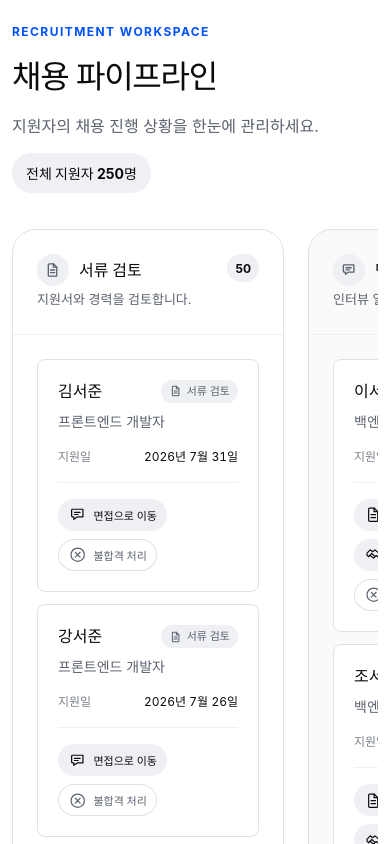
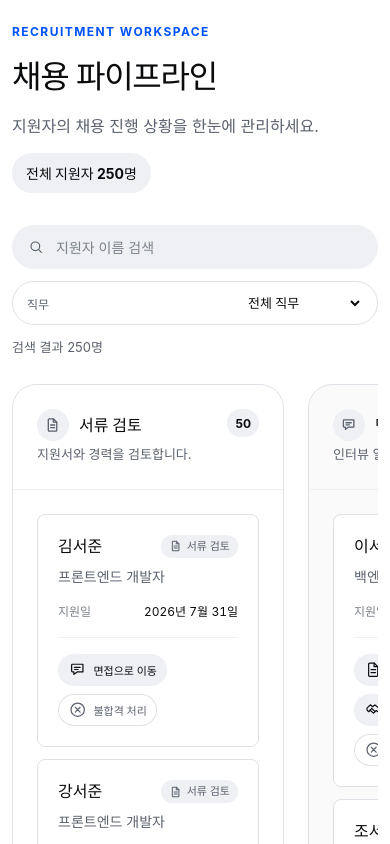
Before and after one commit to xo-yeon/recruitment-pipeline-board, a React (Vite) app: page / in a window 390 px wide. Shown: the top 844 px of the page. Built offline with nearby package versions, Linux system fonts and the light colour scheme.

Commit message:
feat(search-filter): 지원자 검색 및 직무 필터 구현
- 이름 검색과 직무 필터를 AND 조건으로 적용
- 200건 이상 데이터 처리를 위한 결과 메모이제이션
- 검색 결과 인원수와 필터 동작 테스트 추가

```diff
--- a/src/App.tsx
+++ b/src/App.tsx
@@ -1,9 +1,28 @@
+import { useMemo, useState } from 'react'
+
 import { PipelineBoard } from './components/board/PipelineBoard'
+import { ApplicantFilters } from './components/filters/ApplicantFilters'
 import { useApplicants } from './hooks/useApplicants'
 import styles from './App.module.css'
 
 export function App() {
   const { data: applicants = [] } = useApplicants()
+  const [searchTerm, setSearchTerm] = useState('')
+  const [selectedPosition, setSelectedPosition] = useState('')
+  const positions = useMemo(
+    () => [...new Set(applicants.map(({ position }) => position))].sort(),
+    [applicants],
+  )
+  const filteredApplicants = useMemo(() => {
+    const normalizedSearchTerm = searchTerm.trim().toLocaleLowerCase('ko-KR')
+
+    return applicants.filter(
+      ({ name, position }) =>
+        (!normalizedSearchTerm ||
+          name.toLocaleLowerCase('ko-KR').includes(normalizedSearchTerm)) &&
+        (!selectedPosition || position === selectedPosition),
+    )
+  }, [applicants, searchTerm, selectedPosition])
 
   return (
     <div className={styles.page}>
@@ -16,7 +35,15 @@ export function App() {
         <span className={styles.status}>전체 지원자 {applicants.length}명</span>
       </header>
       <main className={styles.main}>
-        <PipelineBoard applicants={applicants} />
+        <ApplicantFilters
+          searchTerm={searchTerm}
+          selectedPosition={selectedPosition}
+          positions={positions}
+          resultCount={filteredApplicants.length}
+          onSearchTermChange={setSearchTerm}
+          onPositionChange={setSelectedPosition}
+        />
+        <PipelineBoard applicants={filteredApplicants} />
       </main>
     </div>
   )
--- /dev/null
+++ b/src/components/filters/ApplicantFilters.module.css
@@ -0,0 +1,107 @@
+.filters {
+  display: flex;
+  align-items: center;
+  gap: 0.75rem;
+  margin-bottom: 1.5rem;
+}
+
+.searchField {
+  display: flex;
+  width: min(100%, 22rem);
+  min-height: 2.75rem;
+  align-items: center;
+  gap: 0.625rem;
+  padding: 0 1rem;
+  border-radius: 9999px;
+  background: #eef0f3;
+}
+
+.searchField:focus-within {
+  box-shadow: inset 0 0 0 2px #0052ff;
+}
+
+.searchField svg {
+  width: 1rem;
+  height: 1rem;
+  flex: none;
+  fill: none;
+  stroke: #5b616e;
+  stroke-width: 1.75;
+  stroke-linecap: round;
+}
+
+.searchField input {
+  width: 100%;
+  border: 0;
+  outline: 0;
+  background: transparent;
+  color: #0a0b0d;
+  font-size: 0.875rem;
+}
+
+.searchField input::placeholder {
+  color: #7c828a;
+}
+
+.selectField {
+  display: flex;
+  min-height: 2.75rem;
+  align-items: center;
+  gap: 0.5rem;
+  padding: 0 0.875rem;
+  border: 1px solid #dee1e6;
+  border-radius: 9999px;
+  background: #ffffff;
+  color: #5b616e;
+  font-size: 0.75rem;
+  font-weight: 600;
+}
+
+.selectField:focus-within {
+  border-color: #0052ff;
+  box-shadow: 0 0 0 1px #0052ff;
+}
+
+.selectField select {
+  border: 0;
+  outline: 0;
+  background: transparent;
+  color: #0a0b0d;
+  font-size: 0.8125rem;
+  font-weight: 600;
+}
+
+.result {
+  margin: 0 0 0 auto;
+  color: #5b616e;
+  font-size: 0.8125rem;
+}
+
+.srOnly {
+  position: absolute;
+  width: 1px;
+  height: 1px;
+  overflow: hidden;
+  clip: rect(0, 0, 0, 0);
+  white-space: nowrap;
+  clip-path: inset(50%);
+}
+
+@media (max-width: 40rem) {
+  .filters {
+    align-items: stretch;
+    flex-direction: column;
+  }
+
+  .searchField {
+    width: 100%;
+  }
+
+  .selectField {
+    justify-content: space-between;
+  }
+
+  .result {
+    margin-left: 0;
+  }
+}
--- /dev/null
+++ b/src/components/filters/ApplicantFilters.tsx
@@ -0,0 +1,56 @@
+import styles from './ApplicantFilters.module.css'
+
+interface ApplicantFiltersProps {
+  searchTerm: string
+  selectedPosition: string
+  positions: string[]
+  resultCount: number
+  onSearchTermChange: (value: string) => void
+  onPositionChange: (value: string) => void
+}
+
+export function ApplicantFilters({
+  searchTerm,
+  selectedPosition,
+  positions,
+  resultCount,
+  onSearchTermChange,
+  onPositionChange,
+}: ApplicantFiltersProps) {
+  return (
+    <section className={styles.filters} aria-label="지원자 검색 및 필터">
+      <label className={styles.searchField}>
+        <span className={styles.srOnly}>지원자 이름 검색</span>
+        <svg aria-hidden="true" viewBox="0 0 24 24">
+          <circle cx="11" cy="11" r="6.5" />
+          <path d="m16 16 4 4" />
+        </svg>
+        <input
+          type="search"
+          value={searchTerm}
+          placeholder="지원자 이름 검색"
+          onChange={(event) => onSearchTermChange(event.target.value)}
+        />
+      </label>
+
+      <label className={styles.selectField}>
+        <span>직무</span>
+        <select
+          value={selectedPosition}
+          onChange={(event) => onPositionChange(event.target.value)}
+        >
+          <option value="">전체 직무</option>
+          {positions.map((position) => (
+            <option key={position} value={position}>
+              {position}
+            </option>
+          ))}
+        </select>
+      </label>
+
+      <p className={styles.result} aria-live="polite">
+        검색 결과 {resultCount}명
+      </p>
+    </section>
+  )
+}
```
Also changed, not shown: 2 other files (tests, documents, lock files or other folders).
